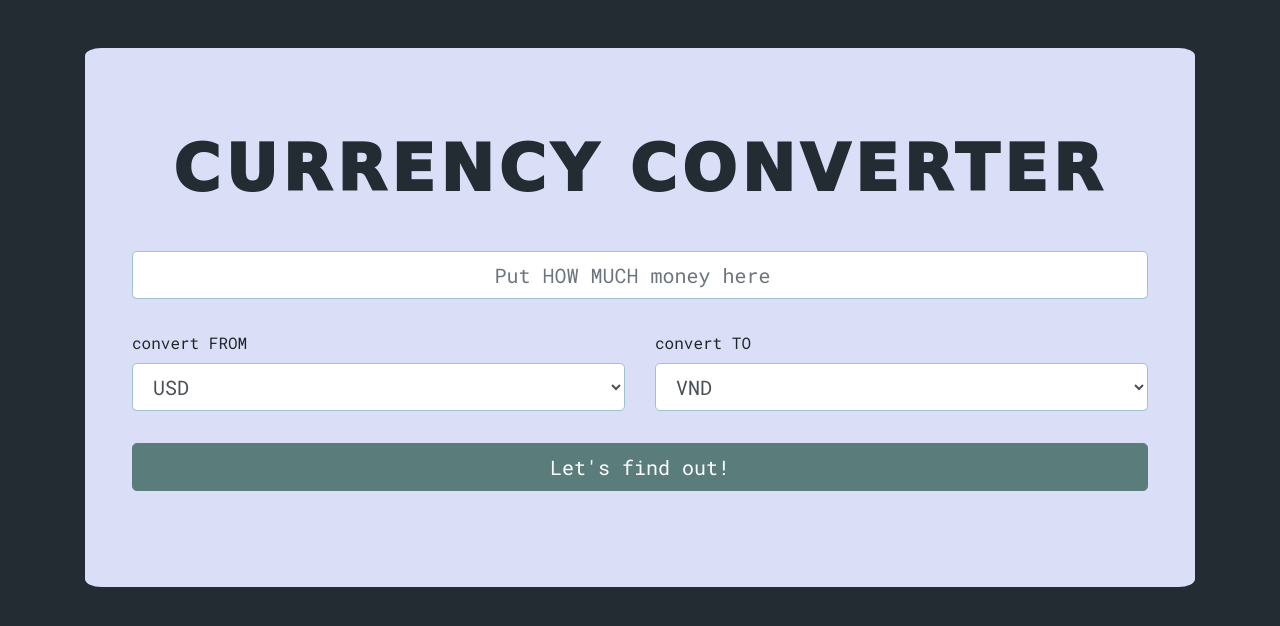
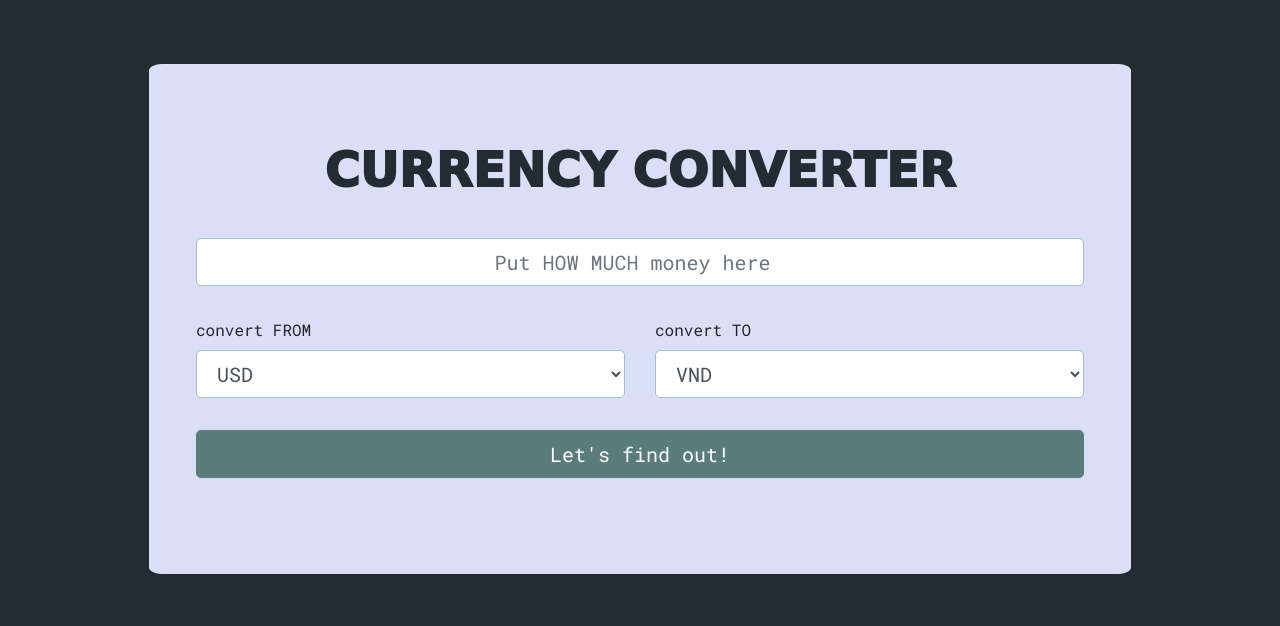
Before and after one commit to ShawnTalvacchia/Currency-Converter, a plain HTML site: page index.html in a window 1280 px wide. Drawn offline with nearby package versions, Linux system fonts and the light colour scheme; a web font is replaced by a local one.

Commit message:
Update styles.css

```diff
--- a/styles.css
+++ b/styles.css
@@ -14,14 +14,17 @@ body {
 }
 
 #input-container {
-    font-size: 4rem;
+    font-size: 3rem;
     text-align: center;
     font-family: 'Bungee Outline', cursive;
     color: #232C33;
     font-weight: 999;
-    letter-spacing: .4vw;
-    padding: .2vw;
+
     margin: .5vw;
+}
+
+.container-a {
+    margin: 7rem;
 }
 
 .row-from-to {
@@ -33,8 +36,8 @@ body {
 }
 
 .jumbotron {
-    margin-top: 3rem;
-    border-radius: 1.5%;
+    margin: 4rem;
+    border-radius: 1.3%;
     background-color: #DADFF7;
 }
 
```
